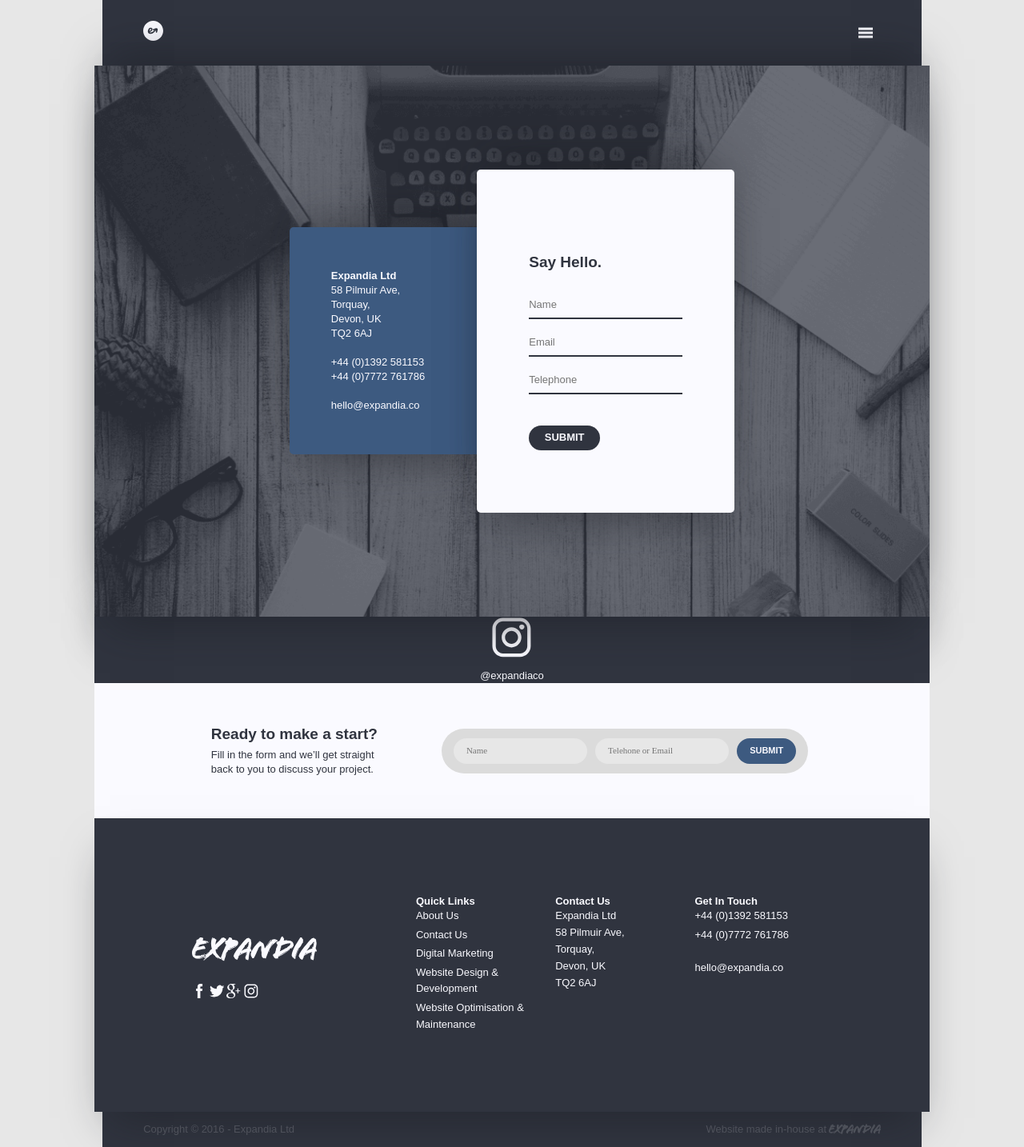
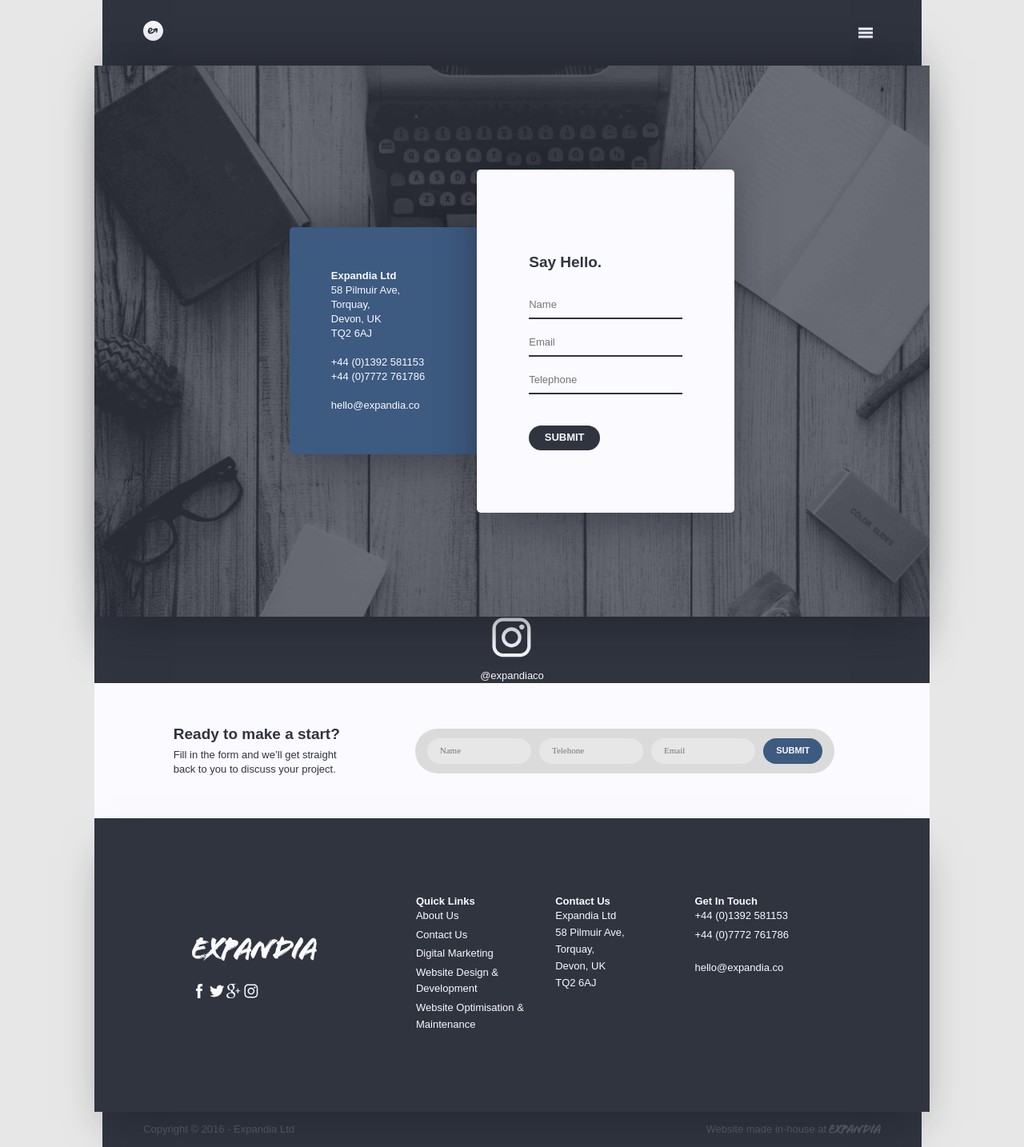
Before and after one commit to expandia/expandia.github.io, a Jekyll site: the page built from _pages/contact-us.html, in a window 1280 px wide. Shown: the whole page at 80% size. Built offline with Jekyll 4.4.1, drawn with Linux system fonts in a browser that asks for light colours.

Commit message:
Pre footer and cintact page form as hero form now
Signed-off-by: samueldsquire <sam_squire@msn.com>

```diff
--- a/_includes/pre-footer.html
+++ b/_includes/pre-footer.html
@@ -15,8 +15,9 @@
 	<div class="pre-footer__right">
 		<form class="pre-footer__form" accept-charset="UTF-8" action="//getsimpleform.com/messages?form_api_token=68fa37b8ba0e4a3e46aac199db57c090" method="POST">
 			<input type='hidden' name='redirect_to' value='{{ site.url }}/thanks' />
-			<input class="pre-footer__form-field" type="text" name="name" placeholder="Name">
-			<input class="pre-footer__form-field" type="text" name="phoneEmail" placeholder="Telehone or Email">
+			<input class="pre-footer__form-field" type="text" name="name" placeholder="Name" required>
+			<input class="pre-footer__form-field" type="tel" name="phone" placeholder="Telehone" required>
+			<input class="pre-footer__form-field" type="email" name="email" placeholder="Email">
 			<input class="pre-footer__form-field--submit" type="submit" value="Submit">
 		</form>
 	</div>
--- a/_pages/contact-us.html
+++ b/_pages/contact-us.html
@@ -25,8 +25,8 @@
 			<form class="contact-page__form" accept-charset="UTF-8" action="//getsimpleform.com/messages?form_api_token=68fa37b8ba0e4a3e46aac199db57c090" method="POST">
 				<h3 class="contact-page__form-title">Say Hello.</h3>
 				<input type='hidden' name='redirect_to' value='{{ site.url }}/thanks' />
-				<input type="text" name="name" placeholder="Name" class="contact-page__input">
-				<input type="email" name="email" placeholder="Email" class="contact-page__input">
+				<input type="text" name="name" placeholder="Name" class="contact-page__input" required>
+				<input type="email" name="email" placeholder="Email" class="contact-page__input" required>
 				<input type="tel" name="telephone" placeholder="Telephone" class="contact-page__input">
 				<input type="submit" value="Submit" class="contact-page__submit">
 			</form>
--- a/_scss/_pre-footer.scss
+++ b/_scss/_pre-footer.scss
@@ -26,7 +26,7 @@
 .pre-footer__right {
     display: flex;
 
-    width: 50%;
+    width: 60%;
 
     align-items: center;
     justify-content: center;
@@ -91,6 +91,7 @@
     border: none;
     border-radius: 100px;
     background: #e7e7e7;
+    max-width: 10rem;
 
     @include lh(11);
     @include b(s) {
```
Also changed, not shown: css/main.css, 1 other file.
